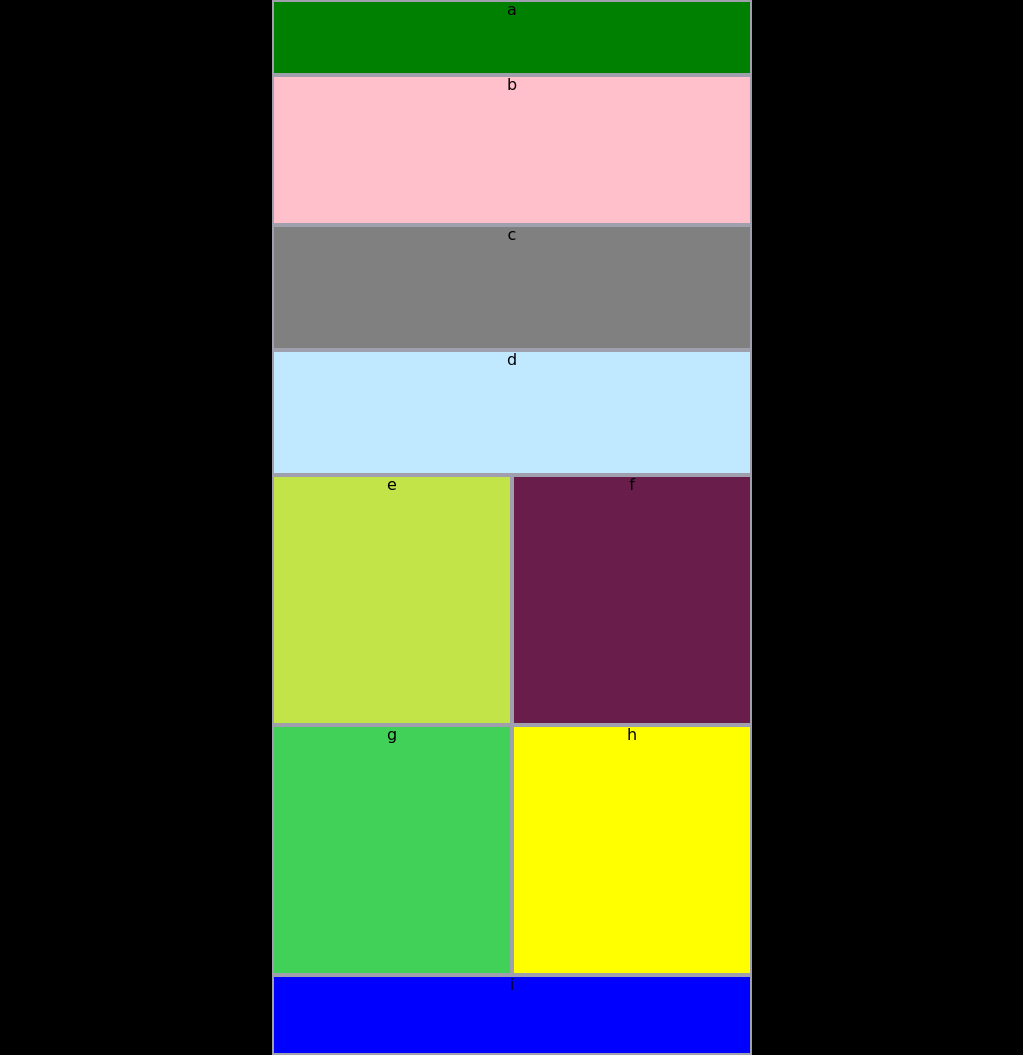
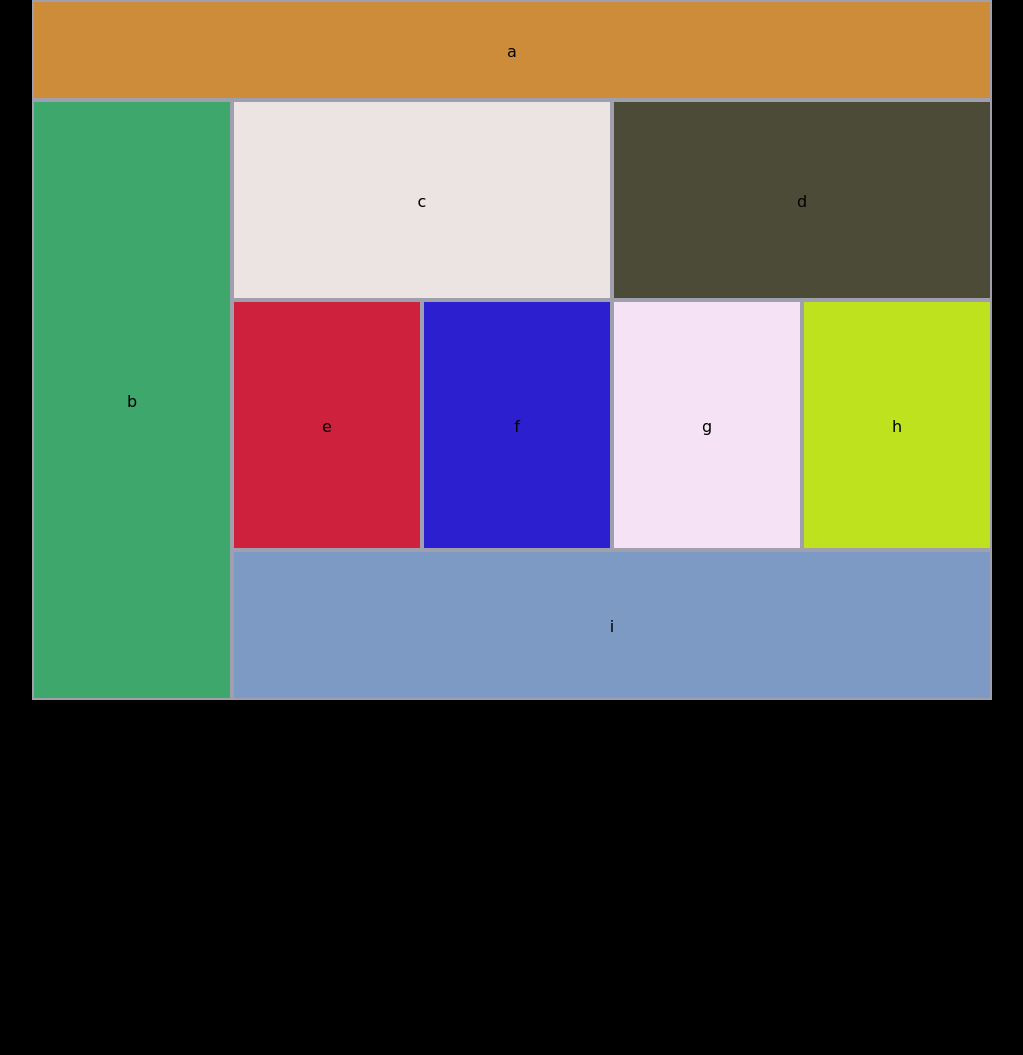
Before and after one commit to malemu17/lab-01, a plain HTML site: page index.html in a window 1280 px wide. Shown: the whole page, without its empty margins (128-1151 px from the left). After the commit the page ends 800 px from the top, so only its background shows below. Drawn offline with Linux system fonts and the light colour scheme.

Commit message:
desk-view

```diff
--- a/base.css
+++ b/base.css
@@ -7,7 +7,7 @@ body {
     background:black;
 
         font-family: 'Berkshire Swash', cursive;
-        width:480px;
+
         margin: 0px auto;
         text-align: center;
 
--- a/layout.css
+++ b/layout.css
@@ -1,66 +1,21 @@
+body {
 
-.a {
-    background-color:green;
+    width: 480px;
 
-    width:480px;
-    height:75px
-}
+    margin: 0px auto;
 
-.b {
-
-    width:480px;
-    height:150px;
-    background-color:pink;
-
-}
-
-.c {
-    width:480px;
-    height:125px;
-    background-color:gray;
-
-}
-
-.d {
-    width:480px;
-    height:125px;
-    background-color:rgb(192, 232, 255);
-
-}
-
-.e {
-
-    width:240px;
-    height:250px;
-    background-color:rgb(194, 228, 72);
-
-}
-.f {
-    width:240px;
-    height:250px;
-    background-color:rgb(104, 29, 75);
-
-}
-
-.g {
+  }
 
 
-    width:240px;
-    height:250px;
-    background-color:rgb(65, 209, 89);
 
-}
-.h {
+  @media only screen and (min-width: 768px) {
 
+    body {
 
-    width:240px;
-    height:250px;
-    background-color:yellow;
+      margin: 0px auto;
 
-}
-.i {
-    width:480px;
-    height:80px;
-    background-color:blue;
+      width: 960px;
 
-}
+    }
+
+  }
--- a/modules.css
+++ b/modules.css
@@ -0,0 +1,196 @@
+
+.a {
+    background-color:green;
+
+    width:480px;
+    height:75px
+}
+
+.b {
+
+    width:480px;
+    height:150px;
+    background-color:pink;
+
+}
+
+.c {
+    width:480px;
+    height:125px;
+    background-color:gray;
+
+}
+
+.d {
+    width:480px;
+    height:125px;
+    background-color:rgb(192, 232, 255);
+
+}
+
+.e {
+
+    width:240px;
+    height:250px;
+    background-color:rgb(194, 228, 72);
+
+}
+.f {
+    width:240px;
+    height:250px;
+    background-color:rgb(104, 29, 75);
+
+}
+
+.g {
+
+
+    width:240px;
+    height:250px;
+    background-color:rgb(65, 209, 89);
+
+}
+.h {
+
+
+    width:240px;
+    height:250px;
+    background-color:yellow;
+
+}
+.i {
+    width:480px;
+    height:80px;
+    background-color:blue;
+
+}
+
+@media only screen and (min-width: 768px) {
+
+    .a {
+
+      width: 960px;
+
+      height: 100px;
+
+      line-height: 100px;
+
+      background-color: rgb(204, 140, 57);
+
+    }
+
+
+
+    .b {
+
+      width: 200px;
+
+      height: 600px;
+
+      line-height: 600px;
+
+      background-color: rgb(61, 167, 108);
+
+    }
+
+
+
+    .c {
+
+      width: 380px;
+
+      height: 200px;
+
+      line-height: 200px;
+
+      background-color: rgb(236, 227, 227);
+
+    }
+
+
+
+    .d {
+
+      width: 380px;
+
+      height: 200px;
+
+      line-height: 200px;
+
+      background-color: rgb(75, 75, 55);
+
+    }
+
+
+
+    .e {
+
+
+
+      width: 190px;
+
+      height: 250px;
+
+      line-height: 250px;
+
+      background-color: rgb(206, 33, 62);
+
+    }
+
+
+
+    .f {
+
+      width: 190px;
+
+      height: 250px;
+
+      line-height: 250px;
+
+      background-color: rgb(43, 31, 207);
+
+    }
+
+
+
+    .g {
+
+      width: 190px;
+
+      height: 250px;
+
+      line-height: 250px;
+
+      background-color: rgb(245, 227, 245);
+
+    }
+
+
+
+    .h {
+
+      width: 190px;
+
+      height: 250px;
+
+      line-height: 250px;
+
+      background-color: rgb(190, 226, 29);
+
+    }
+
+
+
+    .i {
+
+      width: 760px;
+
+      height: 150px;
+
+      line-height: 150px;
+
+      background-color: rgb(125, 154, 197);
+
+    }
+
+  }
```
